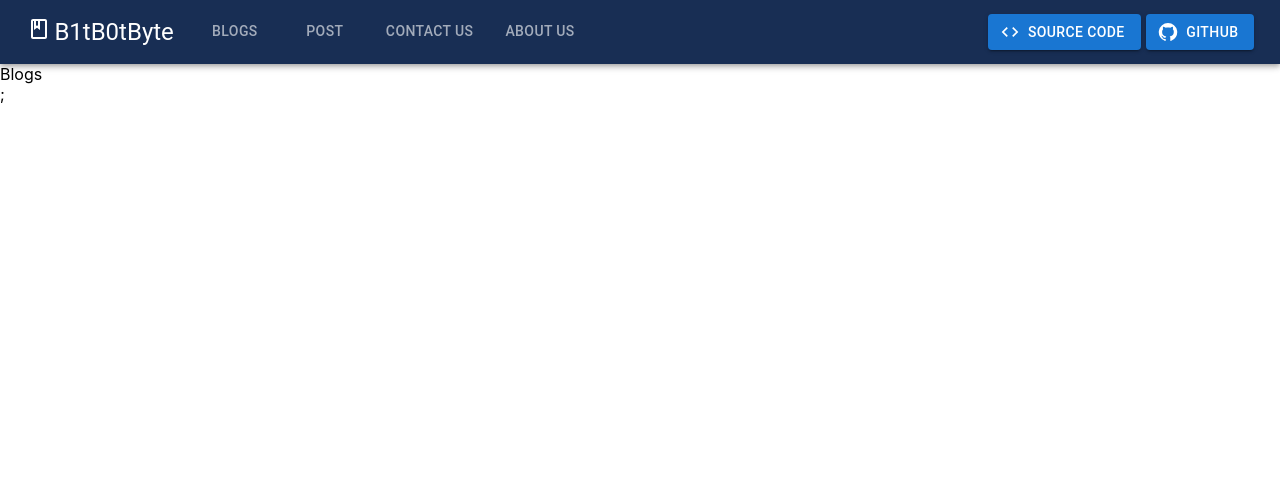
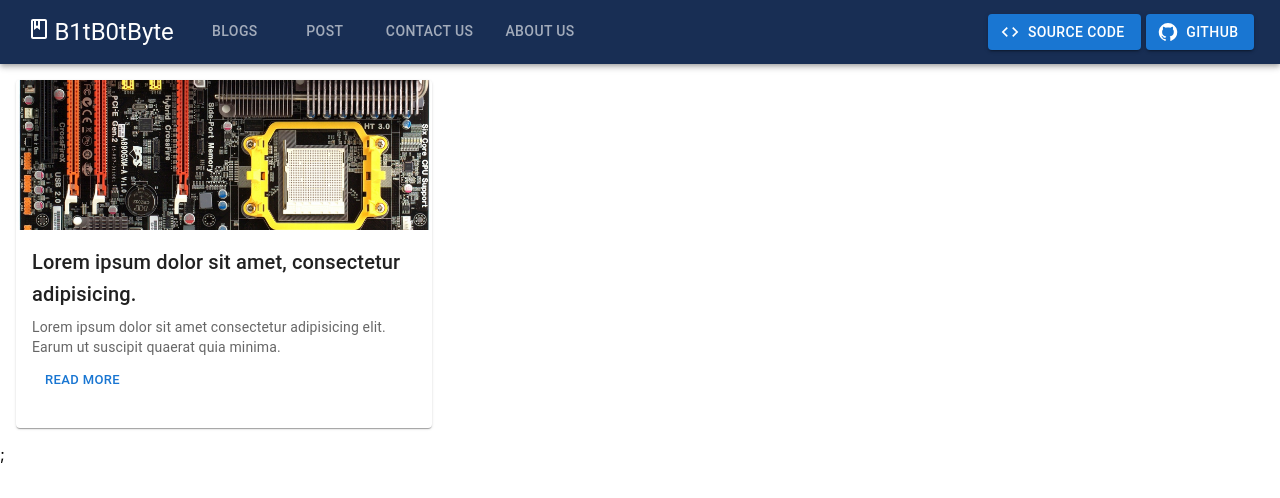
Before and after one commit to Ishwor-git/blog, a React (Create React App) app in the folder client/: page /blogs in a window 1280 px wide. Shown: the top 498 px of the page. Built offline with nearby package versions, Linux system fonts and the light colour scheme.

Commit message:
designed blog card

```diff
--- /dev/null
+++ b/client/src/components/blogCard.jsx
@@ -0,0 +1,40 @@
+import React from "react";
+import {
+  Card,
+  CardActions,
+  CardContent,
+  CardMedia,
+  Button,
+  Typography,
+} from "@mui/material";
+
+const BlogCard = () => {
+  return (
+    <>
+      <Card sx={{ maxWidth: "26rem", margin: "1rem" }}>
+        <CardMedia
+          component="img"
+          alt="motherboard"
+          height="150"
+          image="/static/images/motherboard.jpg"
+        />
+        <CardContent>
+          <Typography gutterBottom variant="h6" component="div">
+            Lorem ipsum dolor sit amet, consectetur adipisicing.
+          </Typography>
+          <Typography variant="body2" color="text.secondary">
+            Lorem ipsum dolor sit amet consectetur adipisicing elit. Earum ut
+            suscipit quaerat quia minima.
+          </Typography>
+          <CardActions>
+            <Button size="small" color="primary">
+              Read More
+            </Button>
+          </CardActions>
+        </CardContent>
+      </Card>
+    </>
+  );
+};
+
+export default BlogCard;
--- a/client/src/pages/blogs.jsx
+++ b/client/src/pages/blogs.jsx
@@ -1,7 +1,12 @@
 import React from "react";
+import BlogCard from "../components/blogCard";
 
 const Blogs = () => {
-  return <div>Blogs</div>;
+  return (
+    <>
+      <BlogCard />
+    </>
+  );
 };
 
 export default Blogs;
```
Also changed, not shown: client/public/static/images/motherboard.jpg (added).
